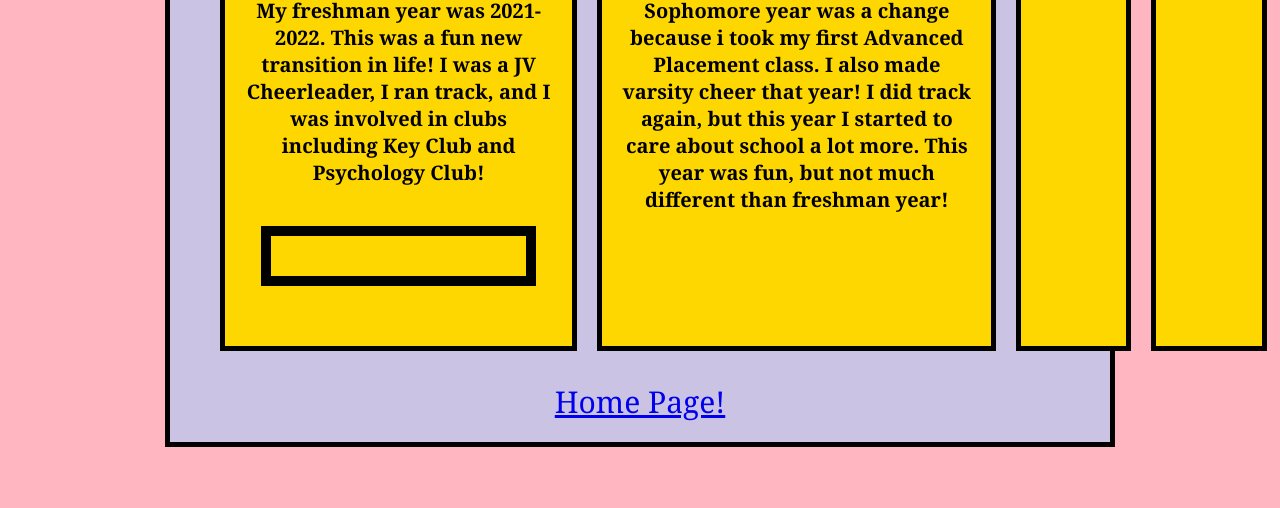
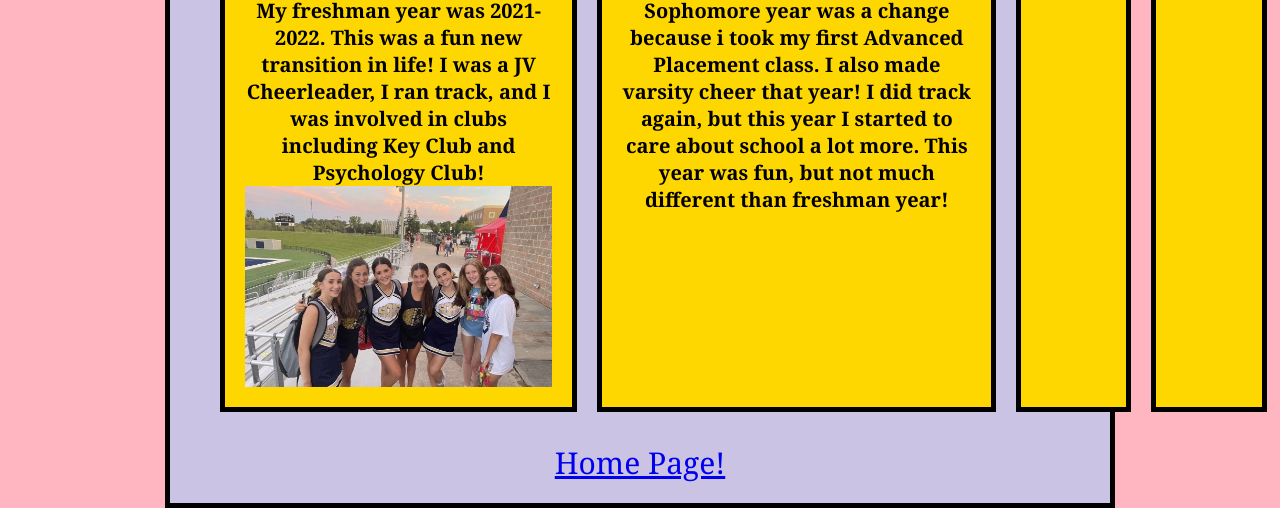
Before and after one commit to sbrusseau-ship-it/sbrusseau-ship-it.github.io, a plain HTML site: page folder/highschool.html in a window 1280 px wide. Shown: the part 431-939 px from the top of the page. Before the commit the page ends 878 px from the top, so only its background shows below. Drawn offline with Linux system fonts and the light colour scheme; files that its build step writes are made by us from their sources.

Commit message:
Update highschool.html

```diff
--- a/folder/highschool.html
+++ b/folder/highschool.html
@@ -28,8 +28,8 @@
   <div class="content">
     <div class="column"><h1>Freshman</h1>
 	My freshman year was 2021-2022. This was a fun new transition in life! I was a JV Cheerleader, I ran track, and I was
-	involved in clubs including Key Club and Psychology Club! <div class="photos"
-		 <img src="..\image/IMG_3097.jpeg" alt="Sophia after football game"> </div>
+	involved in clubs including Key Club and Psychology Club!
+		 <img src="..\image/IMG_3097.jpeg" alt="Sophia after football game">
 	</div>
     <div class="column"><h1>Sophomore</h1>Sophomore year was a change because i took my first Advanced Placement class.
 	I also made varsity cheer that year! I did track again, but this year I started to care about school a lot more. This year
```
